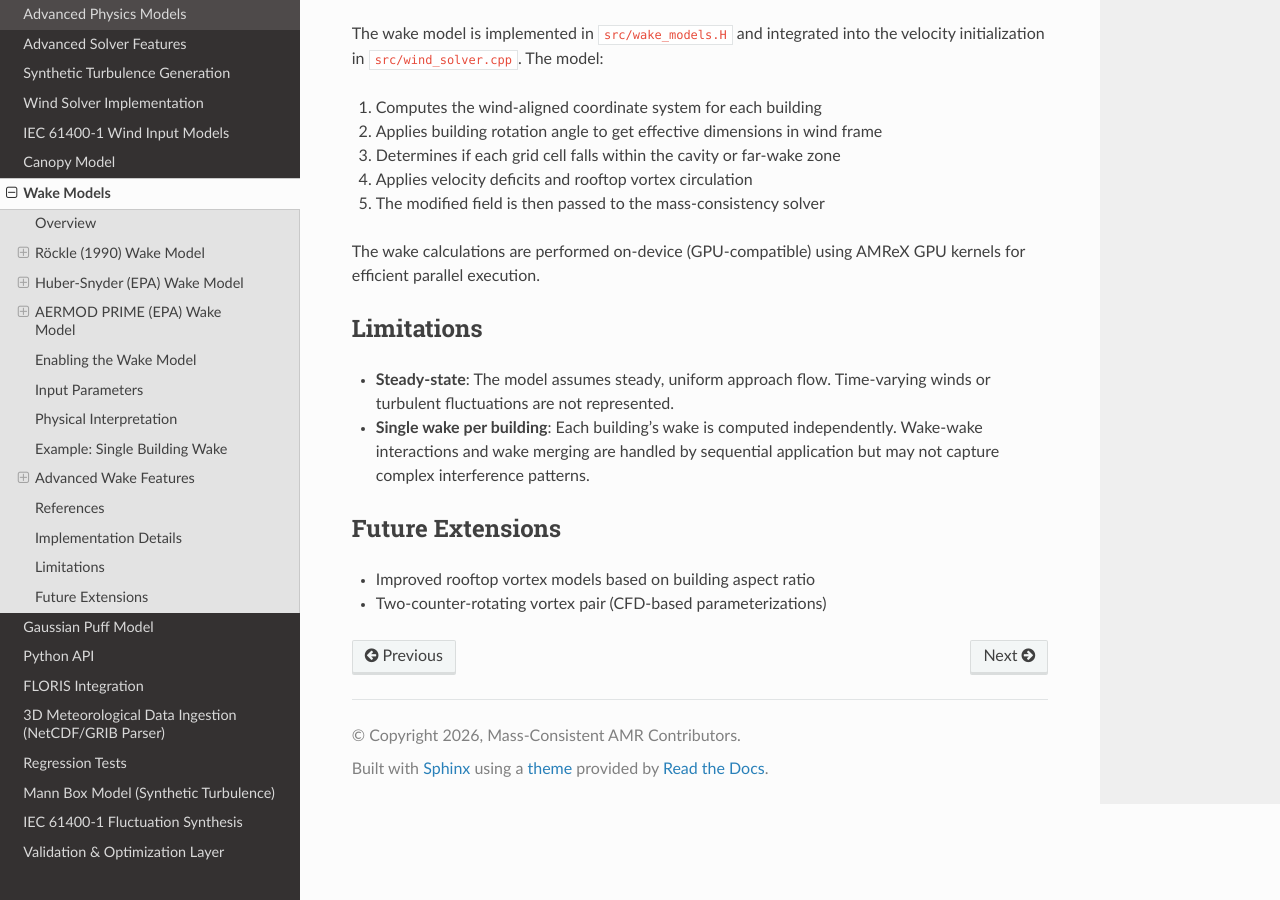
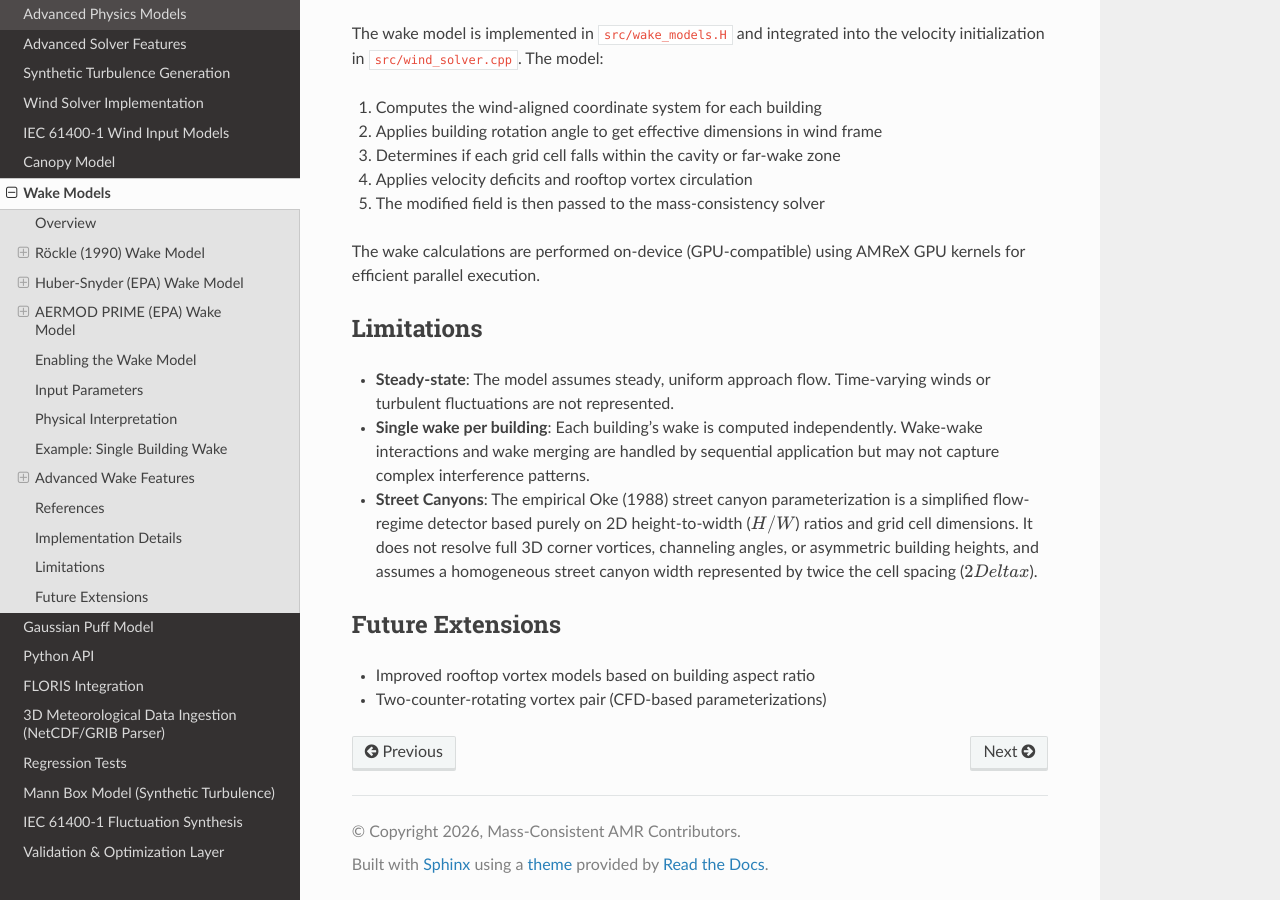
Before and after one commit to hgopalan/massconsistent_amr, a Sphinx documentation site: the page built from docs/wake.rst, in a window 1280 px wide and 900 px high, scrolled down 7192 px. Built offline with Sphinx 7.4.7 and the Read the Docs theme 3.1.0, drawn with Linux system fonts in a browser that asks for light colours.

Commit message:
Update wake.rst with street canyon limitations

```diff
--- a/docs/wake.rst
+++ b/docs/wake.rst
@@ -382,6 +382,8 @@ Limitations
   Wake-wake interactions and wake merging are handled by sequential application
   but may not capture complex interference patterns.
 
+* **Street Canyons**: The empirical Oke (1988) street canyon parameterization is a simplified flow-regime detector based purely on 2D height-to-width ($H/W$) ratios and grid cell dimensions. It does not resolve full 3D corner vortices, channeling angles, or asymmetric building heights, and assumes a homogeneous street canyon width represented by twice the cell spacing ($2\Delta x$).
+
 Future Extensions
 -----------------
 
```
